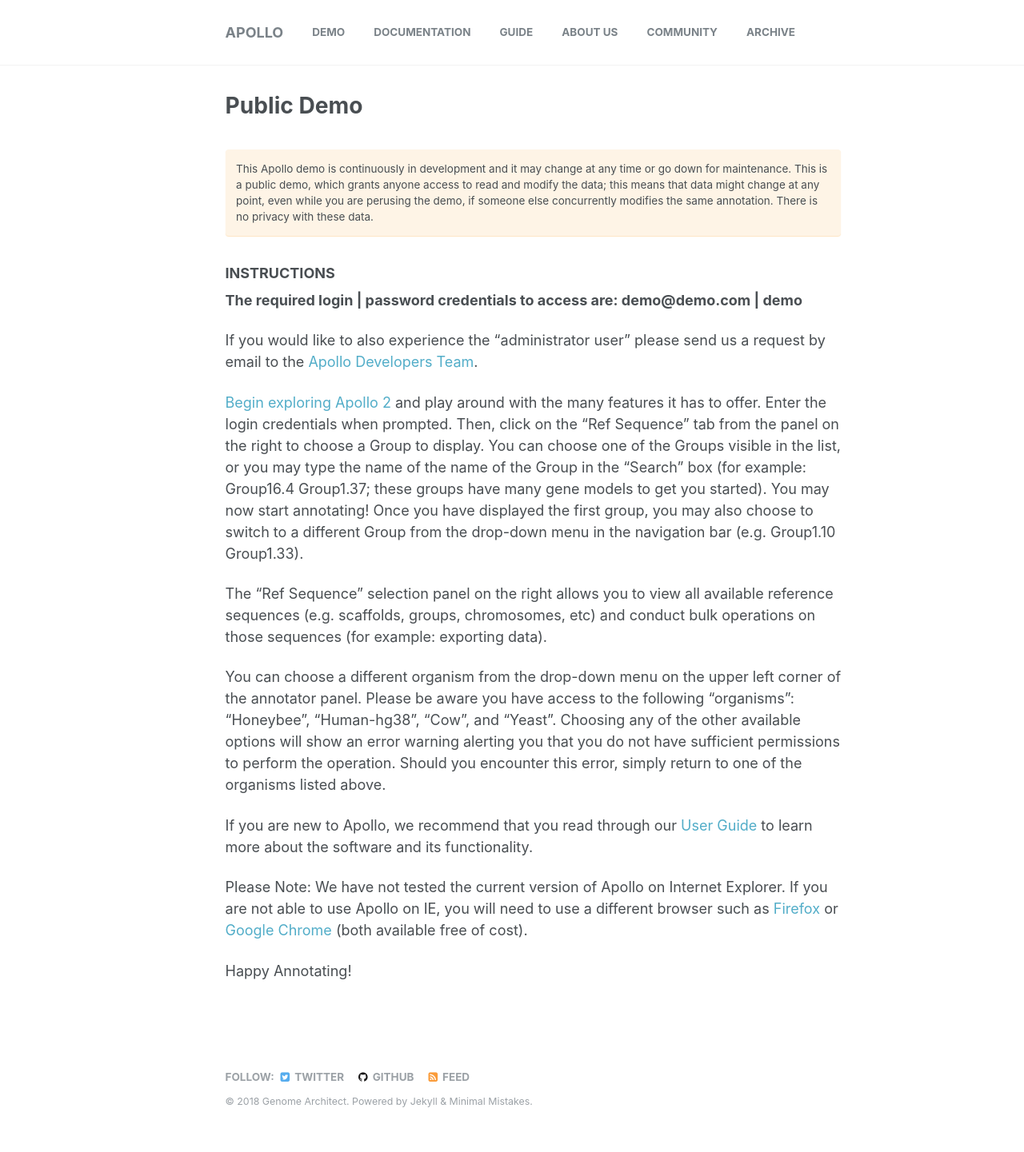
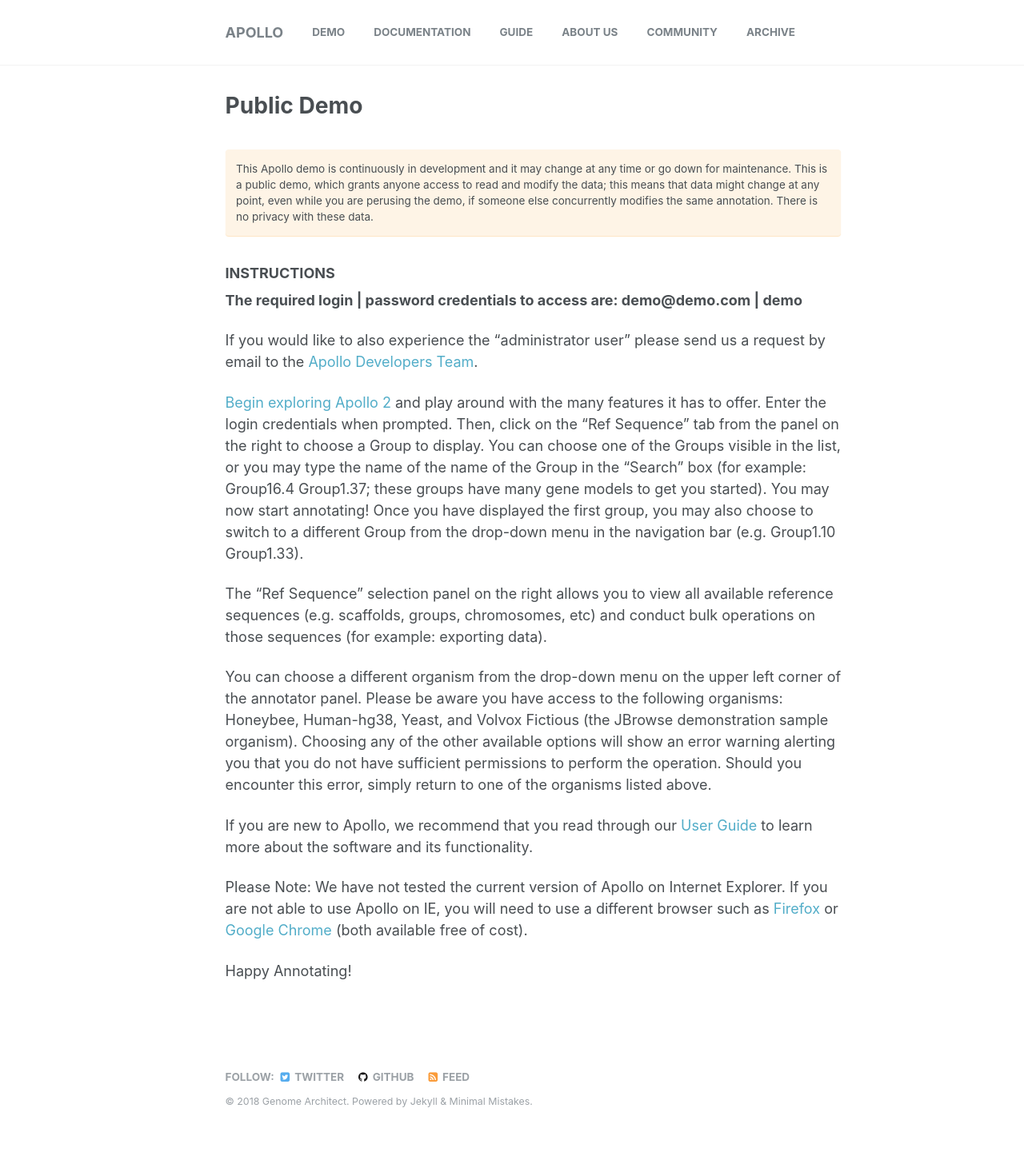
Before and after one commit to genomearchitect/genomearchitect.github.io, a Jekyll site: the page built from _pages/public-demo.md, in a window 1280 px wide. Shown: the whole page at 80% size. Built offline with Jekyll 4.4.1, drawn with Linux system fonts in a browser that asks for light colours.

Commit message:
removed suspicious quotes

```diff
--- a/_pages/public-demo.md
+++ b/_pages/public-demo.md
@@ -17,7 +17,7 @@ If you would like to also experience the "administrator user" please send us a r
 
 The "Ref Sequence" selection panel on the right allows you to view all available reference sequences (e.g. scaffolds, groups, chromosomes, etc) and conduct bulk operations on those sequences (for example: exporting data).
 
-You can choose a different organism from the drop-down menu on the upper left corner of the annotator panel. Please be aware you have access to the following "organisms": "Honeybee", "Human-hg38", "Cow", and "Yeast". Choosing any of the other available options will show an error warning alerting you that you do not have sufficient permissions to perform the operation. Should you encounter this error, simply return to one of the organisms listed above.
+You can choose a different organism from the drop-down menu on the upper left corner of the annotator panel. Please be aware you have access to the following organisms: Honeybee, Human-hg38, Yeast, and Volvox Fictious (the JBrowse demonstration sample organism). Choosing any of the other available options will show an error warning alerting you that you do not have sufficient permissions to perform the operation. Should you encounter this error, simply return to one of the organisms listed above.
 
 If you are new to Apollo, we recommend that you read through our [User Guide](../users-guide/) to learn more about the software and its functionality.
 
```
